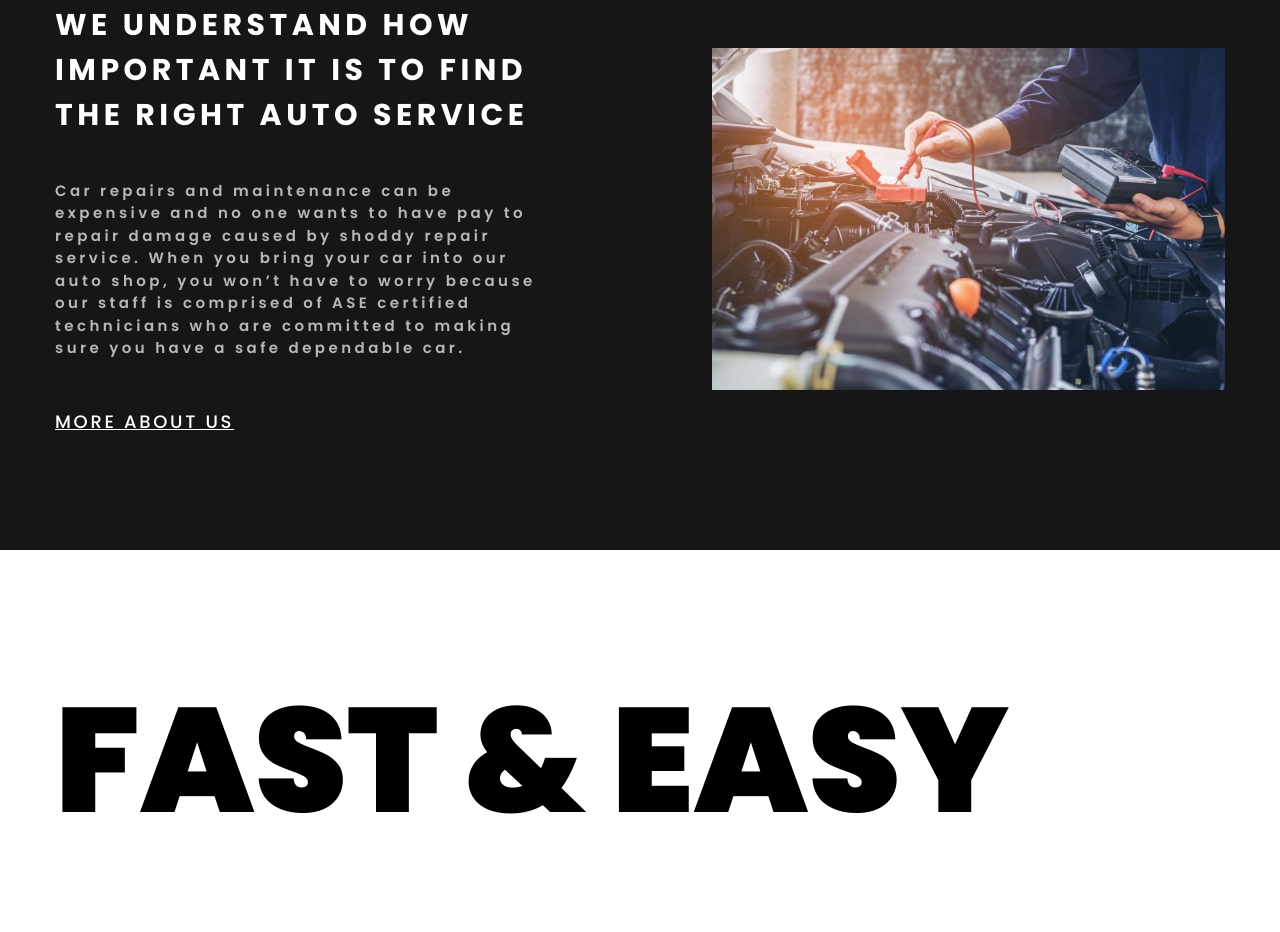
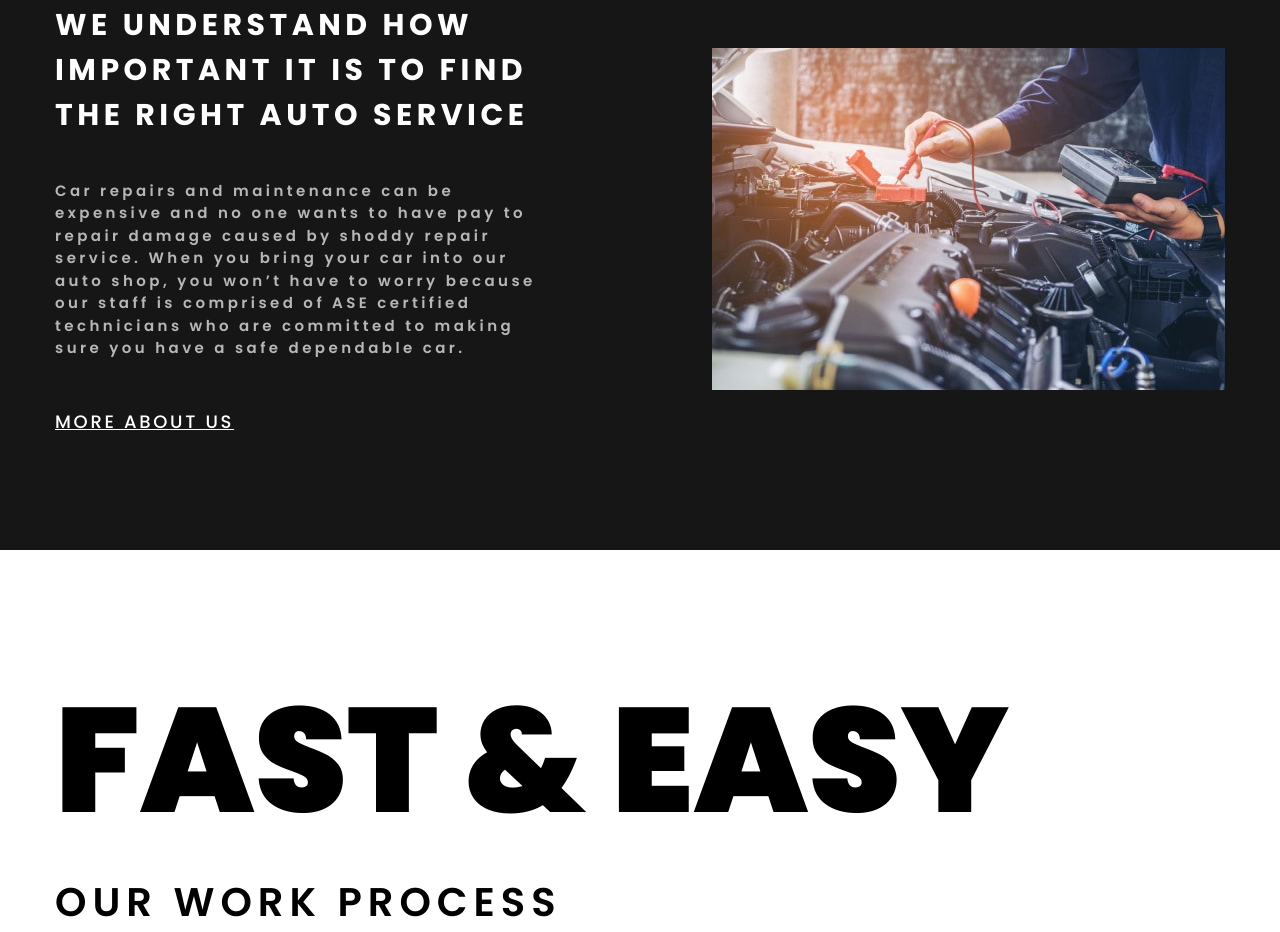
Before and after one commit to konffetti/Car-repair--Course-, a plain HTML site: page index.html in a window 1280 px wide. Shown: the part 1728-2660 px from the top of the page. Before the commit the page ends 2600 px from the top, so only its background shows below. Drawn offline with Linux system fonts and the light colour scheme.

Commit message:
изменяет fast

```diff
--- a/css/style.css
+++ b/css/style.css
@@ -463,8 +463,15 @@ body {
 .process__title {
   font-weight: 900;
   font-size: 148px;
-  line-height: 150%;
   text-transform: uppercase;
 }
 
+.process__subtitle {
+  font-weight: 600;
+  font-size: 40px;
+  letter-spacing: 0.15em;
+  text-transform: uppercase;
+}
+
+
 /* fast end */
--- a/index.html
+++ b/index.html
@@ -224,6 +224,9 @@
                 <h2 class="process__title">
                     FAST & EASY
                 </h2>
+                <h3 class="process__subtitle">
+                    Our work process
+                </h3>
             </div>
         </div>
     </section>
```
